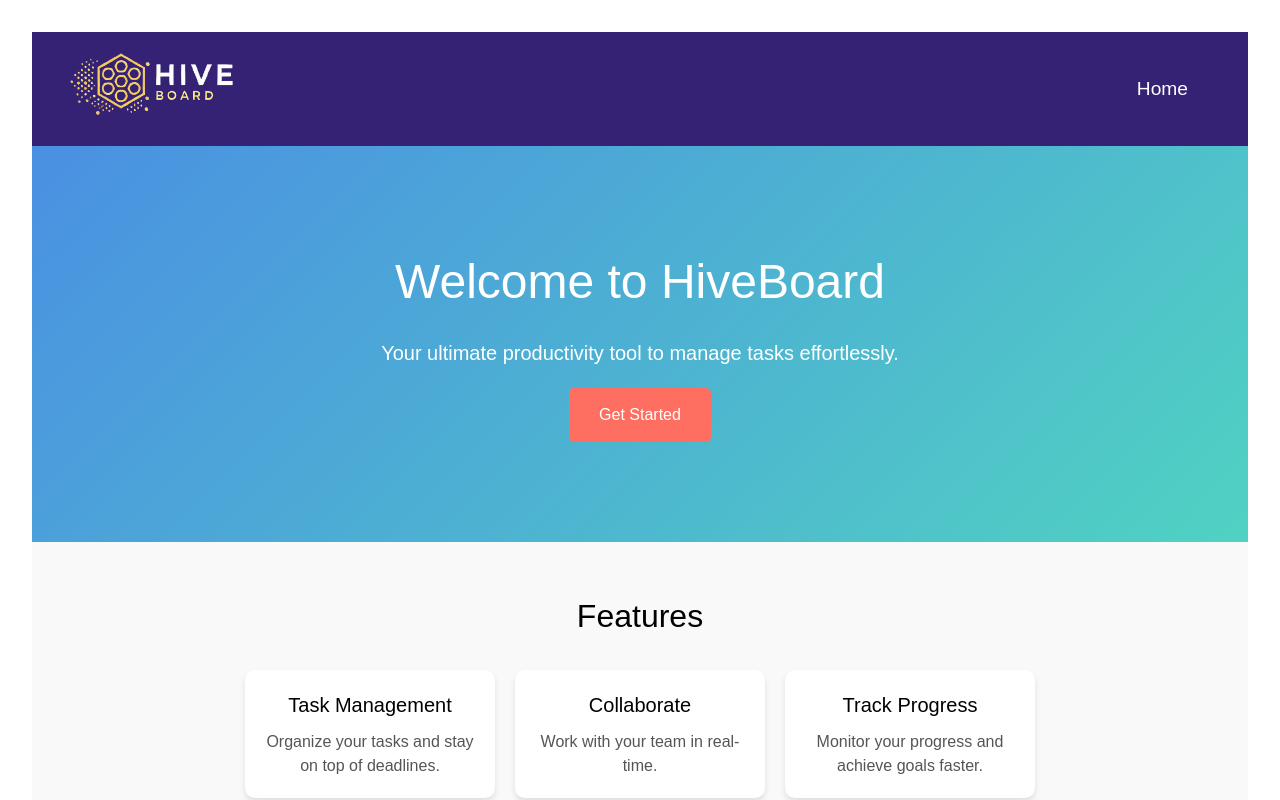
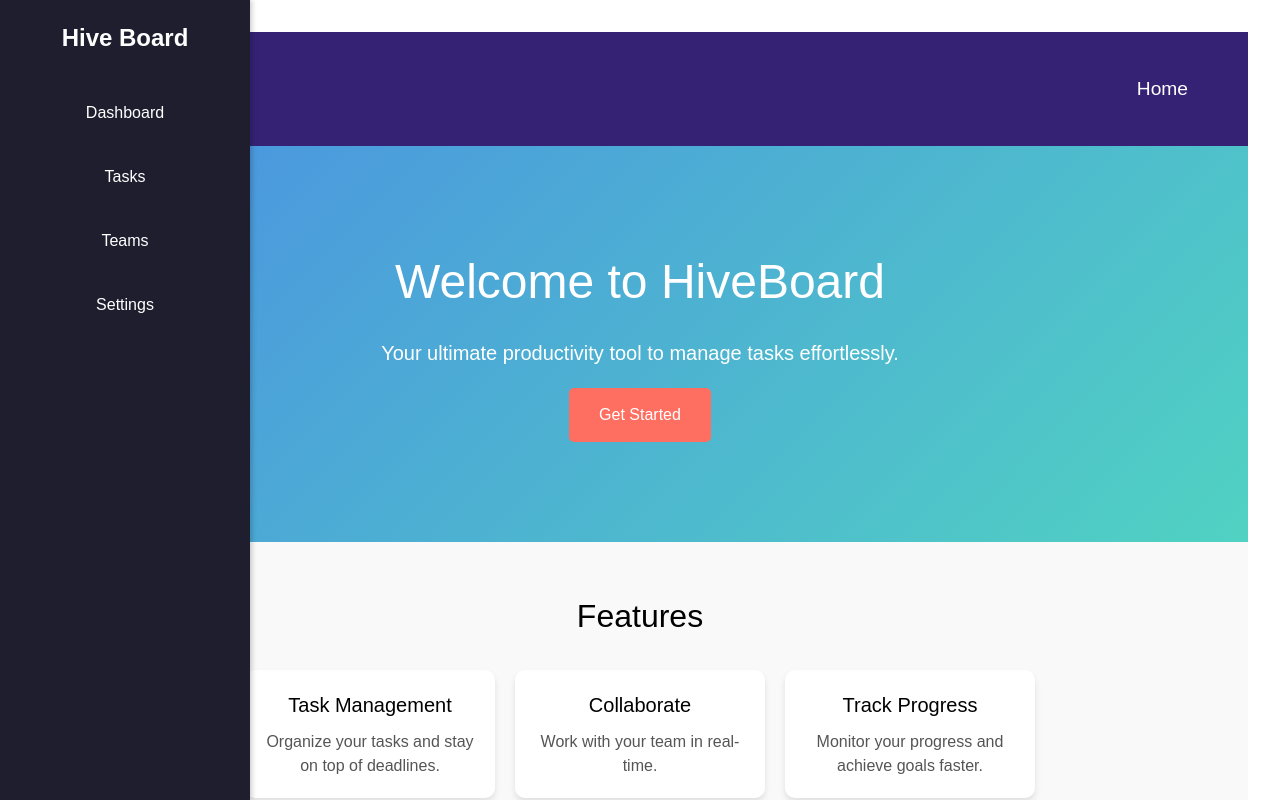
Before and after one commit to MrsLondon/HiveBoard, a React (Vite) app: page / in a window 1280 px wide. Shown: the top 800 px of the page. Built offline with nearby package versions, Linux system fonts and the light colour scheme.

Commit message:
first side bar

```diff
--- a/src/App.jsx
+++ b/src/App.jsx
@@ -2,14 +2,17 @@
 import Navbar from './components/Navbar.jsx';
 import HomePage from './pages/HomePage.jsx';
 import ErrorPage from './pages/ErrorPage.jsx';
-import LandingPage from './pages/LandingPage.jsx'
+import LandingPage from './pages/LandingPage.jsx';
+import Sidebar from "./components/Sidebar";
 import './App.css'
 
 function App() {
   return (
     <>
       <div className="App">
+
         <Navbar/>
+        <Sidebar />
         <Routes>
         <Route path="/" element={<LandingPage />} />
         <Route path="/home" element={<HomePage />} />
--- /dev/null
+++ b/src/components/Sidbar.css
@@ -0,0 +1,40 @@
+/* Sidebar.css */
+.sidebar {
+    width: 250px;
+    height: 100vh;
+    background-color: #1e1e2f;
+    color: #ffffff;
+    display: flex;
+    flex-direction: column;
+    align-items: center;
+    padding: 20px;
+    box-shadow: 2px 0 5px rgba(0, 0, 0, 0.2);
+    position: fixed;
+    left: 0;
+    top: 0;
+  }
+
+  .sidebar-header {
+    font-size: 1.5rem;
+    font-weight: bold;
+    margin-bottom: 20px;
+  }
+
+  .sidebar-menu {
+    list-style-type: none;
+    padding: 0;
+    width: 100%;
+  }
+
+  .menu-item {
+    padding: 15px;
+    text-align: center;
+    margin: 10px 0;
+    cursor: pointer;
+    border-radius: 5px;
+    transition: background-color 0.3s;
+  }
+
+  .menu-item:hover {
+    background-color: #383850;
+  }
--- a/src/components/Sidebar.jsx
+++ b/src/components/Sidebar.jsx
@@ -0,0 +1,17 @@
+import "././Sidbar.css";
+
+const Sidebar = () => {
+  return (
+    <div className="sidebar">
+      <div className="sidebar-header">Hive Board</div>
+      <ul className="sidebar-menu">
+        <li className="menu-item">Dashboard</li>
+        <li className="menu-item">Tasks</li>
+        <li className="menu-item">Teams</li>
+        <li className="menu-item">Settings</li>
+      </ul>
+    </div>
+  );
+};
+
+export default Sidebar;
```
